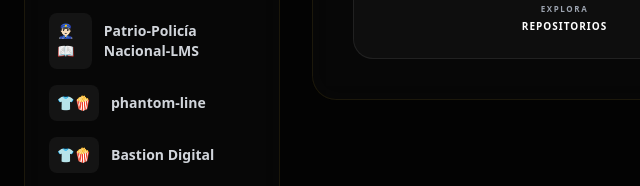
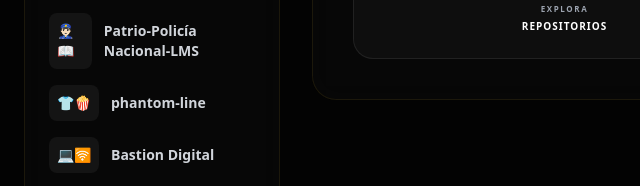
Before and after one commit to Gonzaloabad1/Web-gonzalo, a plain HTML site: page index.html in a window 1280 px wide. Shown: the part 3861-4047 px from the top of the page, 0-640 px from the left. Drawn offline with nearby package versions, Linux system fonts and the light colour scheme.

Commit message:
Update icon for Bastion Digital link

```diff
--- a/index.html
+++ b/index.html
@@ -407,7 +407,7 @@
                             <span class="font-bold">phantom-line</span>
                         </a>
                          <a href=" https://bastiondigital-rouge.vercel.app/" target="_blank" rel="noopener noreferrer" class="flex items-center gap-3 text-sm text-gray-300 hover:text-gold transition-all group">
-                            <span class="bg-white/5 p-2 rounded-lg group-hover:bg-gold/10" aria-hidden="true">👕🍿</span>
+                            <span class="bg-white/5 p-2 rounded-lg group-hover:bg-gold/10" aria-hidden="true">💻🛜</span>
                             <span class="font-bold">Bastion Digital</span>
                         </a>
 
```
